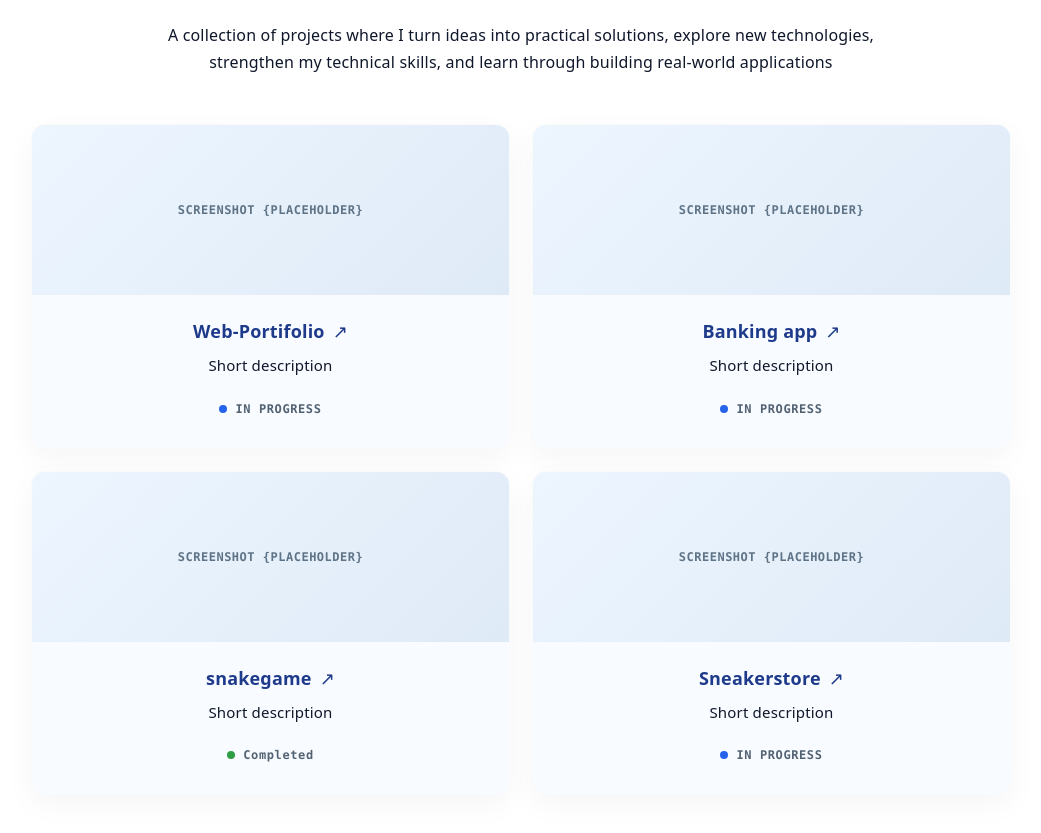
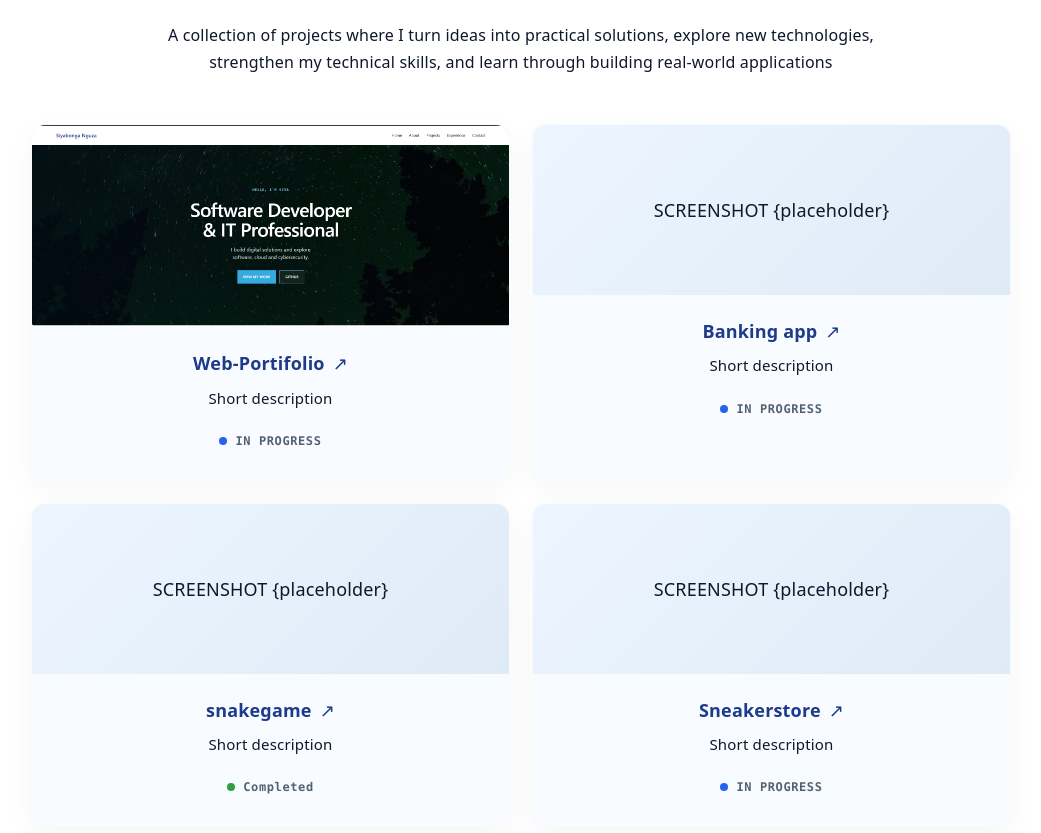
Before and after one commit to s-nguza/Web-Portfolio, a React (Vite) app: page / in a window 1280 px wide. Shown: the part 1767-2600 px from the top of the page, without its empty margins (119-1160 px from the left). Built offline with nearby package versions, Linux system fonts and the light colour scheme.

Commit message:
added web-portfolio image

```diff
--- a/src/App.css
+++ b/src/App.css
@@ -319,13 +319,14 @@
   min-height: 170px;
   border-bottom: 1px solid var(--border);
   background: linear-gradient(135deg, #edf6ff 0%, #dfeaf7 100%);
-  color: #5e7386;
-  font-family: var(--mono);
-  font-size: 12px;
-  font-weight: 700;
-  letter-spacing: 0.5px;
-  text-transform: uppercase;
-  text-align: center;
+  overflow: hidden;
+}
+
+.project-image {
+  display: block;
+  width: 100%;
+  height: 100%;
+  object-fit: cover;
 }
 
 .project-details {
--- a/src/App.jsx
+++ b/src/App.jsx
@@ -1,5 +1,6 @@
 import { useState } from 'react'
 import backgroundVideo from './assets/12754230_3840_2160_30fps.mp4'
+import portfolioImage from './assets/image.png'
 import './App.css'
 
 function App() {
@@ -126,8 +127,8 @@ function App() {
 
         <div className="projects-grid">
           <article className="project-card">
-            <div className="project-visual" aria-label="Web Portfolio screenshot placeholder">
-              <span>SCREENSHOT {'{placeholder}'}</span>
+            <div className="project-visual" aria-label="Web Portfolio screenshot">
+              <img src={portfolioImage} alt="Web Portfolio screenshot" className="project-image" />
             </div>
             <div className="project-details">
               <a href="#projects" className="project-title">
```
Also changed, not shown: src/assets/image.png (added).
